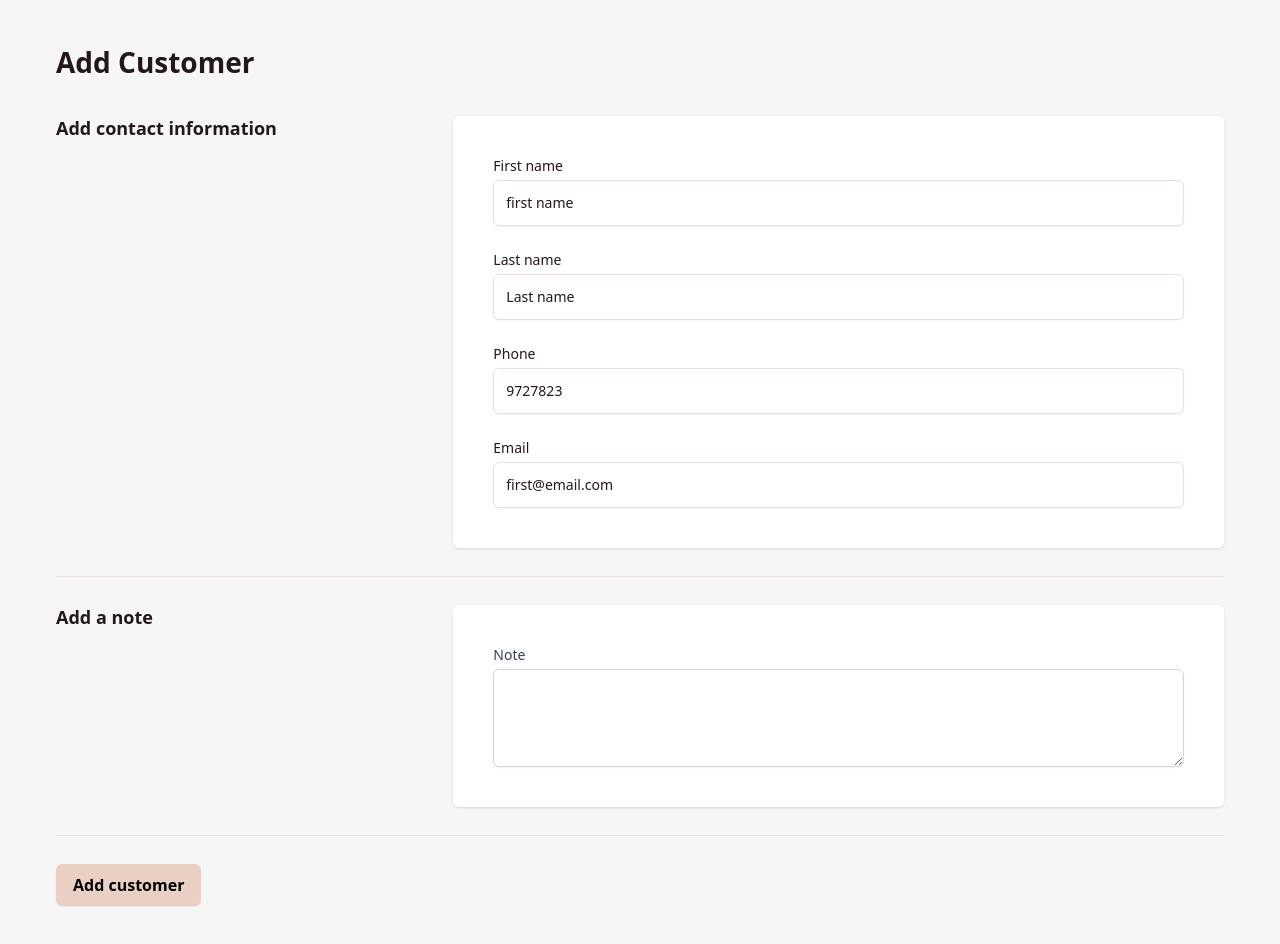
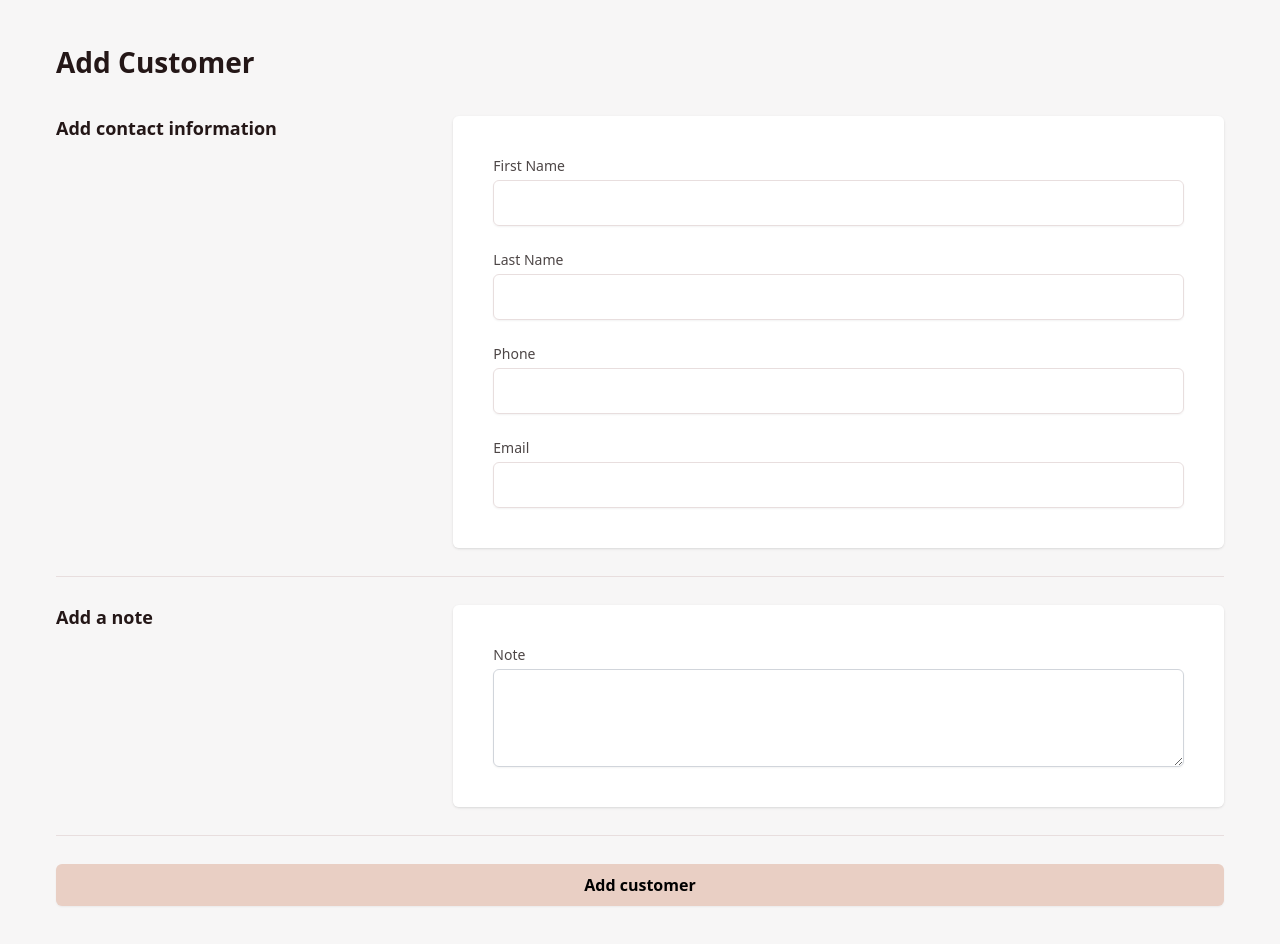
Before and after one commit to kshekh/browtricks-enternal, a Vue app: page /add-customer in a window 1280 px wide. Shown: the top 944 px of the page. Built offline with nearby package versions, Linux system fonts and the light colour scheme.

Commit message:
Modified add customer component and added textarea reusable component

```diff
--- a/src/components/AddCustomer.vue
+++ b/src/components/AddCustomer.vue
@@ -20,98 +20,34 @@
               <form action="#" method="POST">
                 <div class="shadow sm:overflow-hidden sm:rounded-md">
                   <div class="space-y-6 bg-white px-4 py-5 sm:p-10">
-                    <div class="mb-0">
-                      <label
-                        for="first-name"
-                        class="block text-sm font-medium text-grey-800"
-                        >First name</label
-                      >
-                      <div class="mt-1">
-                        <input
+                    <Input
+                      id="firstName"
                       type="text"
-                          name="first-name"
-                          id="first-name"
-                          class="block w-full appearance-none rounded-md border bg-transparent border-grey-300 px-3 py-3 placeholder-grey-800 shadow-sm font-medium focus:border-peach focus:outline-none focus:ring-peach sm:text-sm peer"
-                          placeholder="first name"
-                          required
+                      label-text="First Name"
+                      :on-change="handleInput"
+                      autocomplete="firstName"
                     />
-                      </div>
-                      <p
-                        class="hidden mt-2 text-xs text-red peer-required:block"
-                        id="first-description"
-                      >
-                        Please choose your team name
-                      </p>
-                    </div>
-                    <div class="mb-0">
-                      <label
-                        for="last-name"
-                        class="block text-sm font-medium text-grey-800"
-                        >Last name</label
-                      >
-                      <div class="mt-1">
-                        <input
+                    <Input
+                      id="lastName"
                       type="text"
-                          name="last-name"
-                          id="last-name"
-                          class="block w-full appearance-none rounded-md border bg-transparent border-grey-300 px-3 py-3 placeholder-grey-800 shadow-sm font-medium focus:border-peach focus:outline-none focus:ring-peach sm:text-sm peer"
-                          placeholder="Last name"
-                          required
+                      label-text="Last Name"
+                      :on-change="handleInput"
+                      autocomplete="lastName"
                     />
-                      </div>
-                      <p
-                        class="hidden mt-2 text-xs text-red peer-required:block"
-                        id="last-description"
-                      >
-                        Please choose your team name
-                      </p>
-                    </div>
-                    <div class="mb-0">
-                      <label
-                        for="phone"
-                        class="block text-sm font-medium text-grey-800"
-                        >Phone</label
-                      >
-                      <div class="mt-1">
-                        <input
-                          type="tel"
-                          name="phone"
+                    <Input
                       id="phone"
-                          class="block w-full appearance-none rounded-md border bg-transparent border-grey-300 px-3 py-3 placeholder-grey-800 shadow-sm font-medium focus:border-peach focus:outline-none focus:ring-peach sm:text-sm peer"
-                          placeholder="9727823"
-                          required
+                      type="text"
+                      label-text="Phone"
+                      :on-change="handleInput"
+                      autocomplete="phone"
                     />
-                      </div>
-                      <p
-                        class="hidden mt-2 text-xs text-red peer-required:block"
-                        id="team-description"
-                      >
-                        Please choose your team name
-                      </p>
-                    </div>
-                    <div class="mb-0">
-                      <label
-                        for="email"
-                        class="block text-sm font-medium text-grey-800"
-                        >Email</label
-                      >
-                      <div class="mt-1">
-                        <input
-                          type="text"
-                          name="email"
+                    <Input
                       id="email"
-                          class="block w-full appearance-none rounded-md border bg-transparent border-grey-300 px-3 py-3 placeholder-grey-800 shadow-sm font-medium focus:border-peach focus:outline-none focus:ring-peach sm:text-sm peer"
-                          placeholder="first@email.com"
-                          required
+                      type="email"
+                      label-text="Email"
+                      :on-change="handleInput"
+                      autocomplete="email"
                     />
-                      </div>
-                      <p
-                        class="hidden mt-2 text-xs text-red peer-required:block"
-                        id="team-description"
-                      >
-                        Please choose your team name
-                      </p>
-                    </div>
                   </div>
                 </div>
               </form>
@@ -129,27 +65,27 @@
               <form action="#" method="POST">
                 <div class="shadow sm:overflow-hidden sm:rounded-md">
                   <div class="space-y-6 bg-white px-4 py-5 sm:p-10">
-                    <div>
-                      <label for="comment" class="block text-sm font-medium text-gray-700">Note</label>
-                      <div class="mt-1">
-                        <textarea rows="4" name="comment" id="comment" class="block w-full rounded-md border-gray-300 shadow-sm focus:border-indigo-500 focus:ring-indigo-500 sm:text-sm" />
-                      </div>
-                    </div>
+                    <Textarea name="text-note" rows="4" id="textNote" label-text="Note" />
                   </div>
                 </div>
               </form>
             </div>
           </div>
           <div class="pt-7 flex items-center mt-3">
-            <button
-              type="submit"
-              class="me-auto flex justify-center rounded-md border border-transparent bg-peach py-2 px-4 text-base font-semibold text-black shadow-sm hover:bg-peach-2 focus:outline-none focus:ring-2 focus:ring-peach focus:ring-offset-2 ease-in-out duration-300"
-            >
-            Add customer
-            </button>
+            <Button @emitclick="consoleClick">Add customer</Button>
           </div>
         </div>
       </div>
     </div>
   </div>
 </template>
+
+<script setup>
+import Input from '../components/layout/Input.vue';
+import Button from '../components/layout/Button.vue';
+import Textarea from '../components/layout/Textarea.vue';
+
+function consoleClick() {
+  console.log('Button clicked');
+}
+</script>
--- /dev/null
+++ b/src/components/layout/Textarea.vue
@@ -0,0 +1,44 @@
+<template>
+  <div class="space-y-1">
+    <label
+      :for="id"
+      :class="`block text-sm font-normal text-grey-900 text-start ${labelClasses}`"
+    >
+      {{ labelText }}
+    </label>
+    <textarea :rows="rows" :name="name" :id="comment" :class="`block w-full rounded-md border-gray-300 shadow-sm focus:border-indigo-500 focus:ring-indigo-500 sm:text-sm ${inputClasses}`"
+    :value="modelValue"
+    @change="$emit('update:modelValue', $event.target.value)"
+    />
+    <p class="text-red text-xs peer-invalid:block hidden pt-0.5">
+      <b>Error:</b> Invalid or incorrect Username Invalid or incorrect password
+    </p>
+  </div>
+</template>
+
+<script setup>
+defineProps({
+  id: String,
+  labelText: String,
+  modelValue: String,
+  rows: {
+    type: Boolean,
+    required: false
+  },
+  // Input name attr
+  name: {
+    type: String,
+    required: false,
+  },
+  // Input box classes
+  inputClasses: {
+    type: String,
+    required: true,
+  },
+  // Label classes
+  labelClasses: {
+    type: String,
+    required: true,
+  },
+});
+</script>
```
Lines whose indentation alone changed are shown as unchanged.
